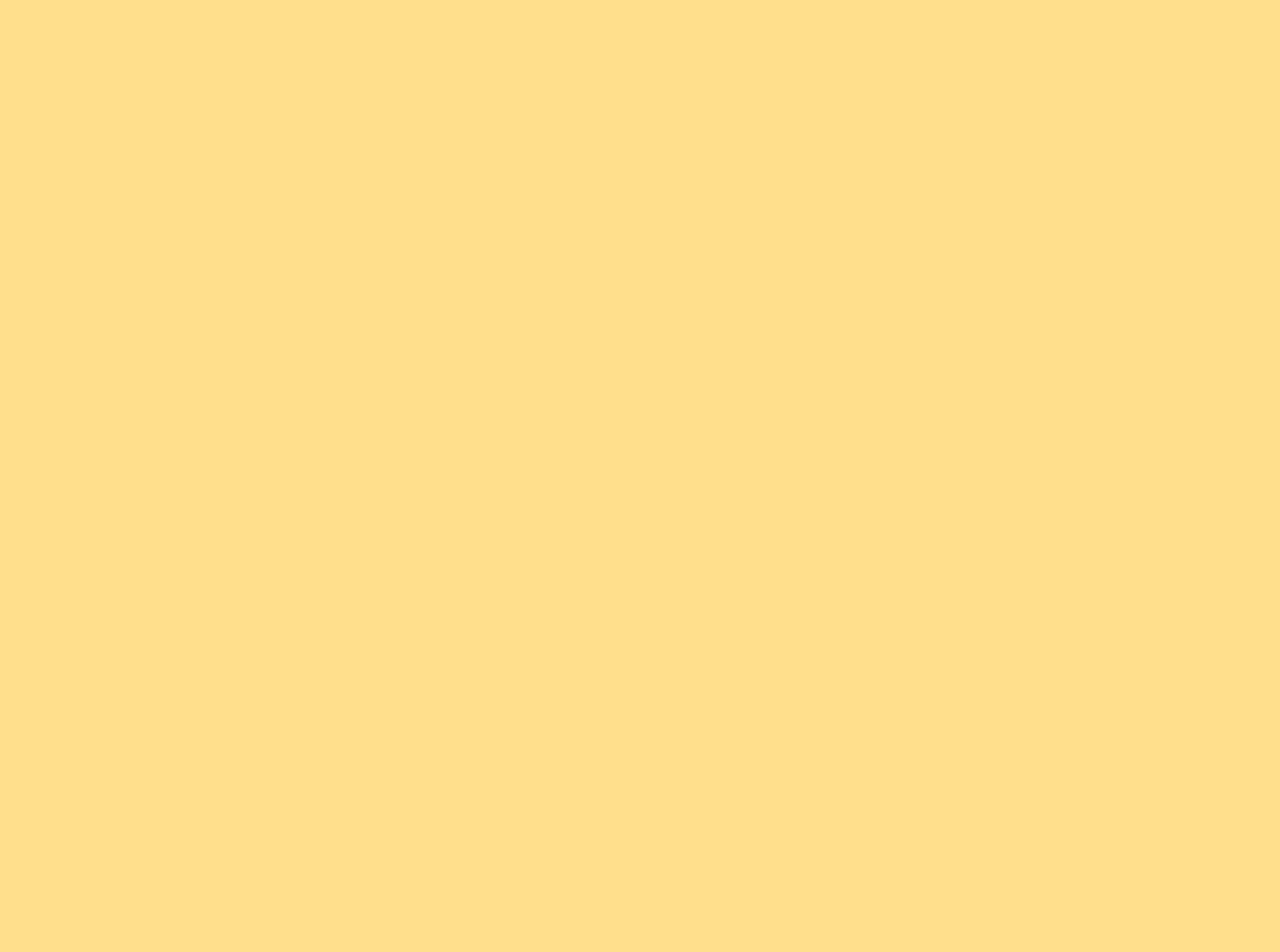
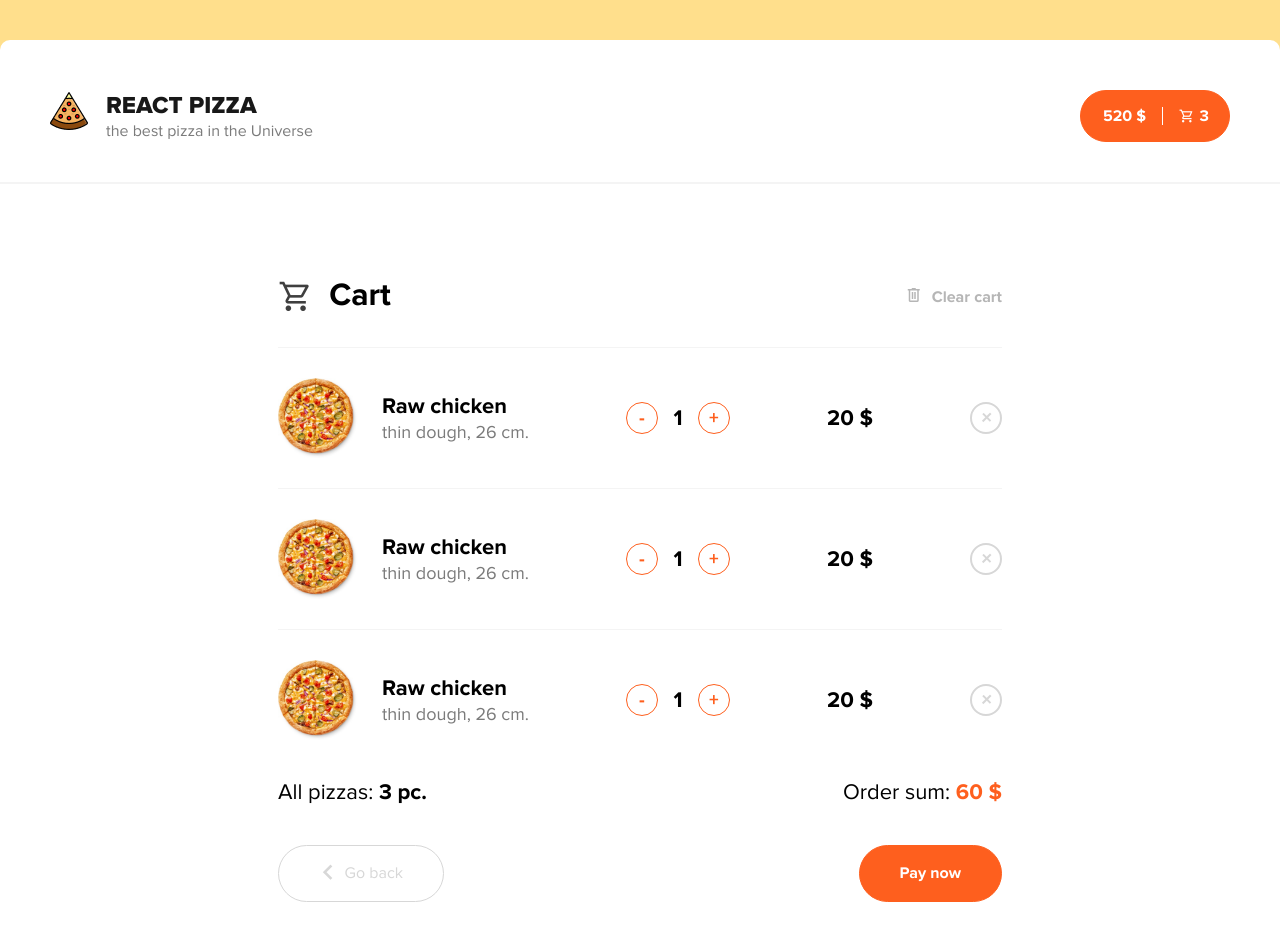
Before and after one commit to dx1ded/react-pizza, a React (Vite) app: page /cart in a window 1280 px wide. Before the commit this address had no page. Shown: the top 952 px of the page. Before the commit the page ends 800 px from the top, so only its background shows below. Built offline with nearby package versions, Linux system fonts and the light colour scheme.

Commit message:
Menu page is done

```diff
--- a/src/App.jsx
+++ b/src/App.jsx
@@ -1,11 +1,13 @@
 import { BrowserRouter, Routes, Route } from "react-router-dom"
 import { Main } from "./pages/Main/Main"
+import { Cart } from "./pages/Cart/Cart"
 
 export function App() {
   return (
     <BrowserRouter>
       <Routes>
         <Route path="/" element={<Main />} />
+        <Route path="/cart" element={<Cart />} />
       </Routes>
     </BrowserRouter>
   )
--- a/src/components/Button/Button.styled.js
+++ b/src/components/Button/Button.styled.js
@@ -18,6 +18,11 @@ const variants = {
     bg: "var(--light-gray)",
     color: "var(--dark)",
   },
+  light_gray: {
+    bg: "var(--white)",
+    color: "#D7D7D7",
+    borderColor: "#D7D7D7",
+  },
   light: {
     bg: "var(--white)",
     color: "var(--dark)",
--- a/src/components/Filter/Filter.jsx
+++ b/src/components/Filter/Filter.jsx
@@ -4,7 +4,6 @@ import {
   StyledOption,
 } from "@components/Filter/Filter.styled"
 import { Container } from "@components/Container/Container.styled"
-import { Button } from "@components/Button/Button.styled"
 import { Sort } from "@components/Sort/Sort"
 
 function Option({ isChecked, children }) {
--- a/src/components/Wrapper/Wrapper.styled.js
+++ b/src/components/Wrapper/Wrapper.styled.js
@@ -2,7 +2,7 @@ import styled from "styled-components"
 
 export const Wrapper = styled.div`
   max-width: calc(var(--design-mw) + var(--container-h-offset) * 2);
-  padding: var(--container-v-offset) 0;
+  padding: var(--container-v-offset) 0 6rem;
   margin: 2.5rem auto 4rem;
   background-color: ${(props) => props.$bg};
   border-radius: 10px;
--- a/src/globalStyle.js
+++ b/src/globalStyle.js
@@ -47,7 +47,7 @@ export const GlobalStyle = createGlobalStyle`
     --white: #fff;
     --dark: #181818;
     --gray: #7B7B7B;
-    --light-gray: #F9F9F9;
+    --light-gray: #f4f4f4;
     --primary: #fe5f1e;
 
     /* Offsets */
--- /dev/null
+++ b/src/pages/Cart/Cart.jsx
@@ -0,0 +1,15 @@
+import { Wrapper } from "@components/Wrapper/Wrapper.styled"
+import { Header } from "@components/Header/Header"
+import { Sections } from "@components/Sections/Sections.styled"
+import { CartMenu } from "./CartMenu"
+
+export function Cart() {
+  return (
+    <Wrapper>
+      <Header />
+      <Sections $mt="5.875rem">
+        <CartMenu />
+      </Sections>
+    </Wrapper>
+  )
+}
--- /dev/null
+++ b/src/pages/Cart/CartItem.jsx
@@ -0,0 +1,49 @@
+import { Text } from "@components/Text/Text.styled"
+import { Button } from "@components/Button/Button.styled"
+import { Title } from "@components/Title/Title.styled"
+import {
+  CartItemCounter,
+  CartItemImage,
+  CartItemInfo,
+  CartItemWrapper,
+  StyledCartItem,
+} from "@/pages/Cart/CartItem.styled"
+
+export function Counter() {
+  return (
+    <CartItemCounter>
+      <Button $type="secondary" aria-label="Subtract counter with 1">
+        -
+      </Button>
+      <input type="number" defaultValue="1" />
+      <Button $type="secondary" aria-label="Add counter with 1">
+        +
+      </Button>
+    </CartItemCounter>
+  )
+}
+
+export function CartItem() {
+  return (
+    <StyledCartItem>
+      <CartItemWrapper>
+        <CartItemImage src="/pizza-img.png" />
+        <CartItemInfo>
+          <Title as="h3" $size="1.375rem">
+            Raw chicken
+          </Title>
+          <Text $size="1.125rem" $color="var(--gray)" $weight="400">
+            thin dough, 26 cm.
+          </Text>
+        </CartItemInfo>
+      </CartItemWrapper>
+      <Counter />
+      <Title as="h2" $size="1.375rem">
+        20 $
+      </Title>
+      <Button $type="light_gray" aria-label="Delete item from cart">
+        <span aria-hidden="true">+</span>
+      </Button>
+    </StyledCartItem>
+  )
+}
--- /dev/null
+++ b/src/pages/Cart/CartItem.styled.js
@@ -0,0 +1,73 @@
+import styled from "styled-components"
+
+export const StyledCartItem = styled.li`
+  display: flex;
+  align-items: center;
+  justify-content: space-between;
+  padding-top: 1.875rem;
+  border-top: 1px solid var(--light-gray);
+
+  /* Delete button */
+
+  & > button {
+    width: 2rem;
+    height: 2rem;
+    border-width: 2px;
+    transform: rotate(45deg);
+
+    span {
+      font-size: 1.5rem;
+      font-weight: 700;
+    }
+  }
+`
+
+export const CartItemWrapper = styled.div`
+  display: flex;
+  gap: 1.5rem;
+  align-items: center;
+`
+
+export const CartItemImage = styled.img`
+  width: 5rem;
+  height: 5rem;
+`
+
+export const CartItemInfo = styled.div`
+  h3 {
+    margin-bottom: 0.2rem;
+  }
+`
+
+export const CartItemCounter = styled.div`
+  display: flex;
+  gap: 0.75rem;
+  align-items: center;
+
+  button {
+    flex-shrink: 0;
+    width: 2rem;
+    height: 2rem;
+    font-size: 1.2rem;
+    font-weight: 700;
+    border-width: 1.5px;
+    border-radius: 100%;
+  }
+
+  input {
+    width: 1rem;
+    font-family: var(--font);
+    font-size: 1.375rem;
+    font-weight: 700;
+    text-align: center;
+    appearance: textfield;
+    border: none;
+    outline: none;
+
+    &::-webkit-outer-spin-button,
+    &::-webkit-inner-spin-button {
+      margin: 0;
+      appearance: none;
+    }
+  }
+`
--- /dev/null
+++ b/src/pages/Cart/CartMenu.jsx
@@ -0,0 +1,63 @@
+import { Container } from "@components/Container/Container.styled"
+import { Icon } from "@components/Icon/Icon.styled"
+import { Title } from "@components/Title/Title.styled"
+import { Text } from "@components/Text/Text.styled"
+import { NavLink } from "react-router-dom"
+import { Button } from "@components/Button/Button.styled"
+import {
+  CartActions,
+  CartClear,
+  CartHeader,
+  CartHeaderName,
+  CartInfo,
+  CartItems,
+  StyledCartMenu,
+} from "@/pages/Cart/CartMenu.styled"
+import { CartItem } from "./CartItem"
+
+export function CartMenu() {
+  return (
+    <StyledCartMenu>
+      <Container>
+        <CartHeader>
+          <CartHeaderName>
+            <Icon $name="shopping_cart" $size="2.2rem" $color="#3F3F3F" />
+            <Title as="h2" $size="2rem">
+              Cart
+            </Title>
+          </CartHeaderName>
+          <CartClear>
+            <Icon $name="delete" $size="1.25rem" $color="#B6B6B6" />
+            <Text as="span" $size="md" $color="#B6B6B6">
+              Clear cart
+            </Text>
+          </CartClear>
+        </CartHeader>
+        <CartItems>
+          <CartItem />
+          <CartItem />
+          <CartItem />
+        </CartItems>
+        <CartInfo>
+          <Title as="h3" $size="1.375rem" $weight="400">
+            All pizzas: <span>3 pc.</span>
+          </Title>
+          <Title as="h3" $size="1.375rem" $weight="400">
+            Order sum: <span>60 $</span>
+          </Title>
+        </CartInfo>
+        <CartActions>
+          <Button as={NavLink} $type="light_gray" to="/">
+            <Icon
+              $name="arrow_back_ios_new"
+              $size="1.1rem"
+              $color="currentColor"
+            />
+            Go back
+          </Button>
+          <Button $type="primary">Pay now</Button>
+        </CartActions>
+      </Container>
+    </StyledCartMenu>
+  )
+}
--- /dev/null
+++ b/src/pages/Cart/CartMenu.styled.js
@@ -0,0 +1,76 @@
+import styled from "styled-components"
+
+export const StyledCartMenu = styled.section`
+  max-width: 51.5rem;
+  margin: 0 auto 2rem;
+`
+
+export const CartHeader = styled.div`
+  display: flex;
+  align-items: center;
+  justify-content: space-between;
+  margin-bottom: 2rem;
+`
+
+export const CartHeaderName = styled.div`
+  display: flex;
+  gap: 1rem;
+  align-items: center;
+`
+
+export const CartClear = styled.button`
+  display: flex;
+  align-items: center;
+  cursor: pointer;
+  background-color: transparent;
+  border: none;
+
+  span:nth-child(1) {
+    margin: -0.2rem 0.5rem 0 0;
+  }
+`
+
+export const CartItems = styled.ul`
+  display: grid;
+  gap: 1.875rem;
+  margin-bottom: 2.5rem;
+`
+
+export const CartInfo = styled.div`
+  display: flex;
+  align-items: center;
+  justify-content: space-between;
+  margin-bottom: 2.5rem;
+
+  h3:nth-child(1) span {
+    font-weight: 700;
+  }
+
+  h3:nth-child(2) span {
+    font-weight: 700;
+    color: var(--primary);
+  }
+`
+
+export const CartActions = styled.div`
+  display: flex;
+  align-items: center;
+  justify-content: space-between;
+
+  a {
+    padding: 1.125rem 2.5rem;
+    font-weight: 400;
+    text-decoration: none;
+
+    span {
+      margin: -0.25rem 0.5rem 0 0;
+      font-weight: 700;
+      vertical-align: middle;
+    }
+  }
+
+  button {
+    padding: 1.125rem 2.5rem;
+    font-weight: 700;
+  }
+`
```
